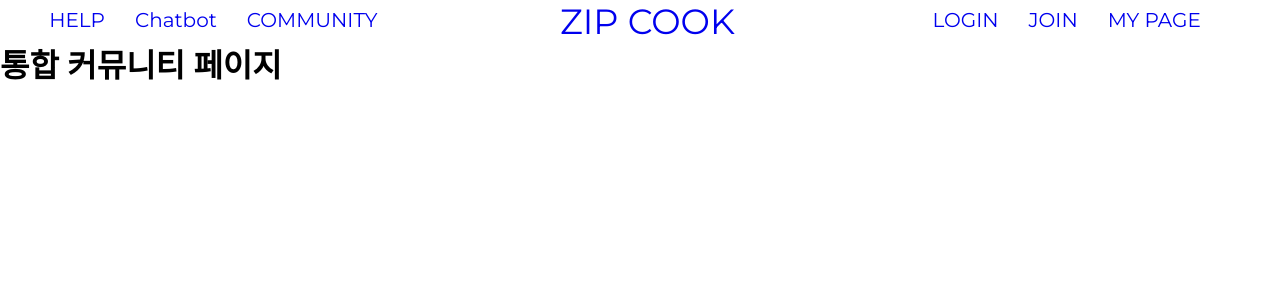
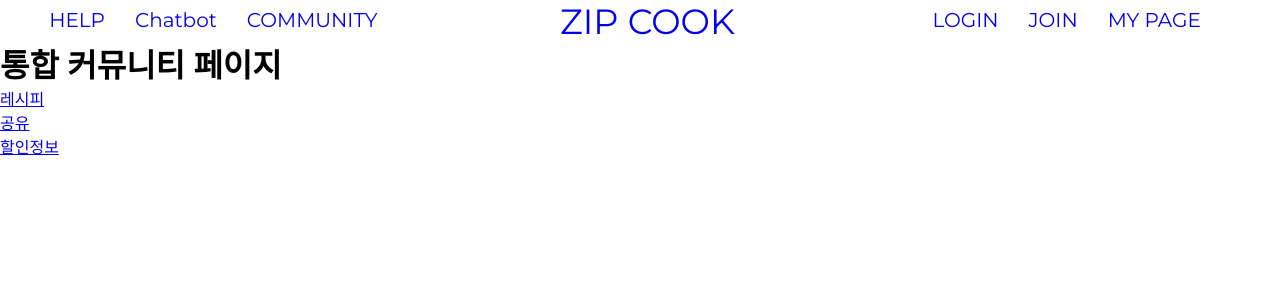
Before and after one commit to Dr-CheopCheop/ZIP-COOK_Front, a React (Create React App) app: page /community in a window 1280 px wide. Shown: the top 300 px of the page. Built offline with nearby package versions, Linux system fonts and the light colour scheme.

Commit message:
feat: Add Discount component

```diff
--- a/package.json
+++ b/package.json
@@ -11,6 +11,7 @@
     "axios": "^1.3.4",
     "react": "^18.2.0",
     "react-dom": "^18.2.0",
+    "react-hook-form": "^7.43.8",
     "react-router-dom": "^6.9.0",
     "react-scripts": "5.0.1",
     "styled-components": "^5.3.9",
--- a/src/Pages/Community/Community.tsx
+++ b/src/Pages/Community/Community.tsx
@@ -1,10 +1,22 @@
 import Navbar from "../../components/Navbar/Navbar";
+import { Link } from "react-router-dom";
 
 const Community = () => {
   return (
     <div>
       <Navbar />
       <h1>통합 커뮤니티 페이지</h1>
+      <ul>
+        <li>
+          <Link to="/community/recipe">레시피</Link>
+        </li>
+        <li>
+          <Link to="/community/share">공유</Link>
+        </li>
+        <li>
+          <Link to="/community/discount">할인정보</Link>
+        </li>
+      </ul>
     </div>
   );
 };
--- a/src/Pages/Discount/Discount.tsx
+++ b/src/Pages/Discount/Discount.tsx
@@ -1,11 +1,11 @@
-import React from "react";
 import Navbar from "../../components/Navbar/Navbar";
+import DiscountForm from "../../components/Discount/DiscountForm";
 
 const Discount = () => {
   return (
     <div>
       <Navbar />
-      <h1>할인정보 페이지</h1>
+      <DiscountForm />
     </div>
   );
 };
```
Also changed, not shown: 1 other file (tests, documents, lock files or other folders).
